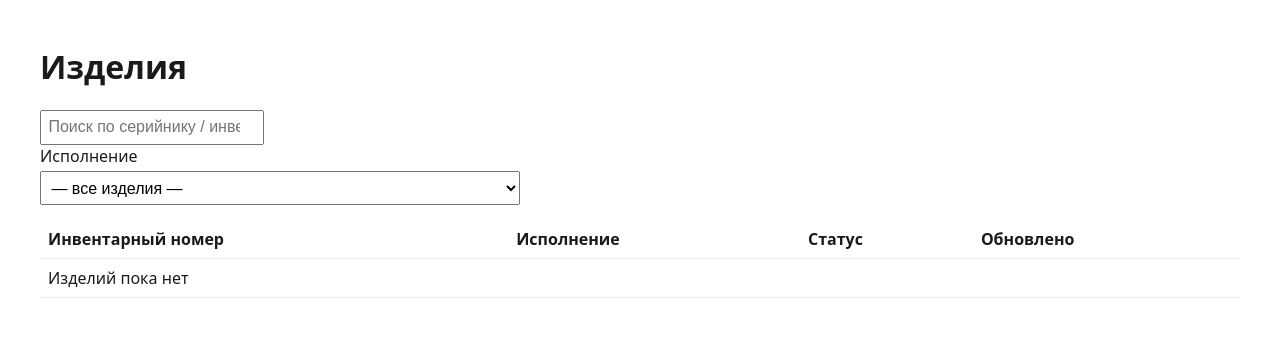
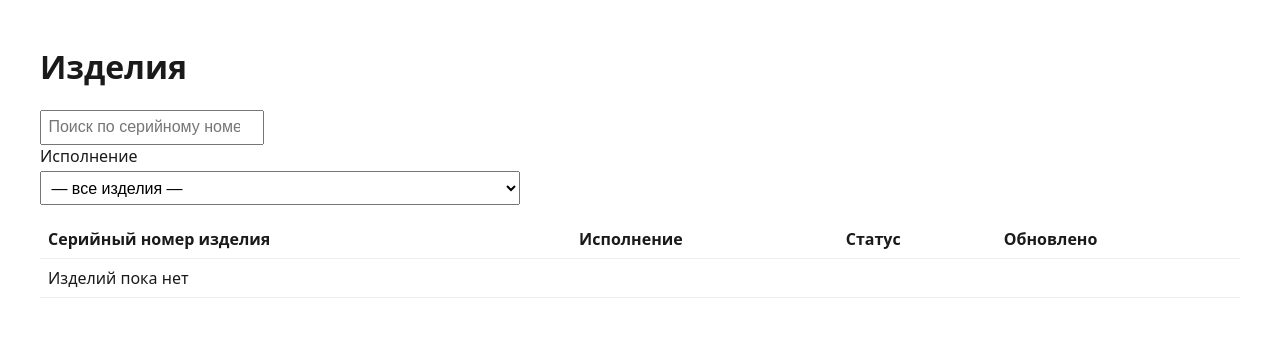
Before and after one commit to Kerosin3/server-sku-app, a FastAPI app: template app/templates/dashboard.html in a window 1280 px wide. Shown: the part 47-384 px from the top of the page. Run offline with FastAPI, Linux system fonts and the light colour scheme; the template is opened without the code that fills it, so the values that code supplies are empty.

Commit message:
Rename "Инвентарный номер" -> "Серийный номер изделия" across the app
Consistent label everywhere the field appears: dashboard table +
search placeholder, variant's items table, new-item form.
Disambiguated the dashboard search placeholder too, since "serial
number" now applies at both the item and the part level.

Co-Authored-By: Claude Sonnet 5 <noreply@anthropic.com>

```diff
--- a/app/templates/dashboard.html
+++ b/app/templates/dashboard.html
@@ -2,7 +2,7 @@
 {% block content %}
 <h1>Изделия</h1>
 
-<input type="search" name="q" placeholder="Поиск по серийнику / инвентарному номеру / MAC"
+<input type="search" name="q" placeholder="Поиск по серийному номеру изделия / детали / MAC"
        hx-get="/search" hx-trigger="keyup changed delay:300ms" hx-target="#search-results">
 <div id="search-results"></div>
 
@@ -32,7 +32,7 @@
 
 <table>
   <thead>
-    <tr><th>Инвентарный номер</th><th>Исполнение</th><th>Статус</th><th>Обновлено</th></tr>
+    <tr><th>Серийный номер изделия</th><th>Исполнение</th><th>Статус</th><th>Обновлено</th></tr>
   </thead>
   <tbody>
     {% for i in items %}
--- a/app/templates/item_form.html
+++ b/app/templates/item_form.html
@@ -4,7 +4,7 @@
 <h1>Новое изделие исполнения «{{ variant.name }}»</h1>
 {% if error %}<p style="color:red">{{ error }}</p>{% endif %}
 <form method="post" action="/variants/{{ variant.id }}/items">
-  <label>Инвентарный номер <input type="text" name="asset_tag" required></label><br>
+  <label>Серийный номер изделия <input type="text" name="asset_tag" required></label><br>
   <label>Заказчик <input type="text" name="customer"></label><br>
   <label>Расположение <input type="text" name="location"></label><br>
   <label>Заметки <input type="text" name="notes"></label><br>
--- a/app/templates/variant_detail.html
+++ b/app/templates/variant_detail.html
@@ -165,7 +165,7 @@
 
 <table>
   <thead>
-    <tr><th>Инвентарный номер</th><th>Статус</th></tr>
+    <tr><th>Серийный номер изделия</th><th>Статус</th></tr>
   </thead>
   <tbody>
     {% for i in variant.items %}
```
